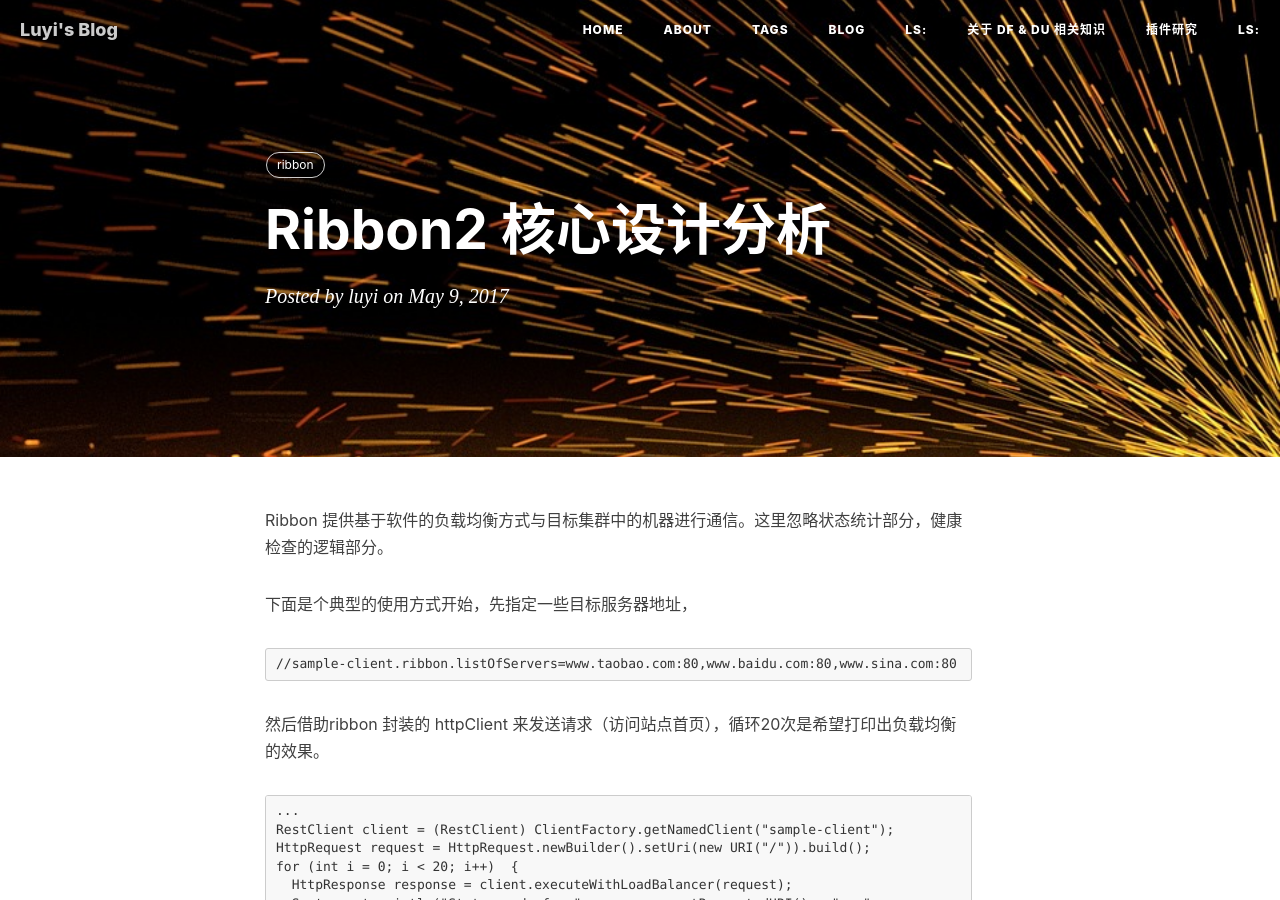
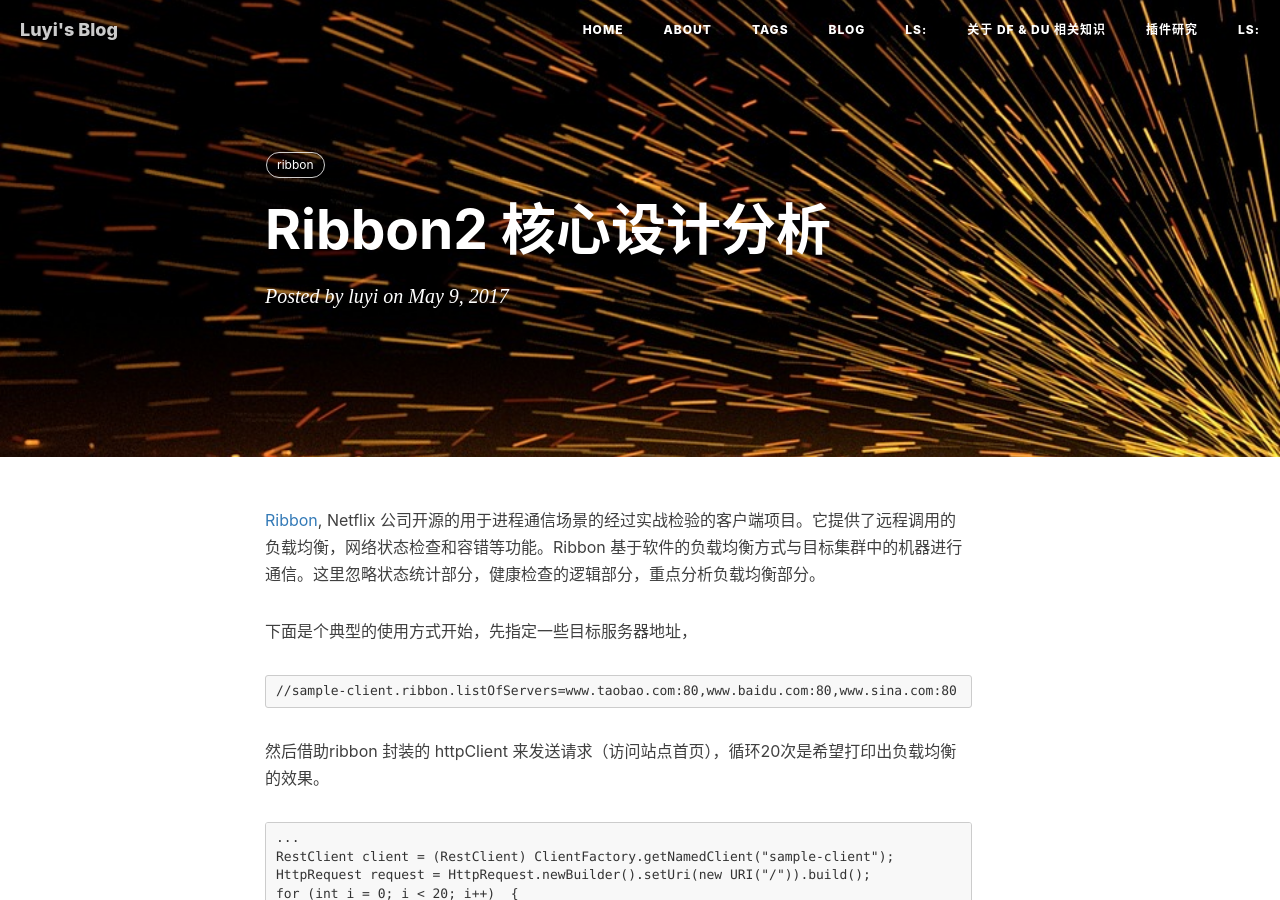
Before and after one commit to luyiisme/luyiisme.github.io, a Jekyll site: the page built from _posts/2017-05-09-ribbon-core-design-analysis.markdown, in a window 1280 px wide and 900 px high. Built offline with Jekyll 4.4.1, drawn with Linux system fonts in a browser that asks for light colours; nearby versions of some CDN libraries; comment, search, counter and statistics services are not loaded.

Commit message:
edit post

```diff
--- a/_posts/2017-05-09-ribbon-core-design-analysis.markdown
+++ b/_posts/2017-05-09-ribbon-core-design-analysis.markdown
@@ -8,7 +8,7 @@ tags:
     - ribbon
 ---
 
-Ribbon 提供基于软件的负载均衡方式与目标集群中的机器进行通信。这里忽略状态统计部分，健康检查的逻辑部分。
+[Ribbon](https://github.com/Netflix/ribbon), Netflix 公司开源的用于进程通信场景的经过实战检验的客户端项目。它提供了远程调用的负载均衡，网络状态检查和容错等功能。Ribbon 基于软件的负载均衡方式与目标集群中的机器进行通信。这里忽略状态统计部分，健康检查的逻辑部分，重点分析负载均衡部分。
 
 下面是个典型的使用方式开始，先指定一些目标服务器地址，
 
```
